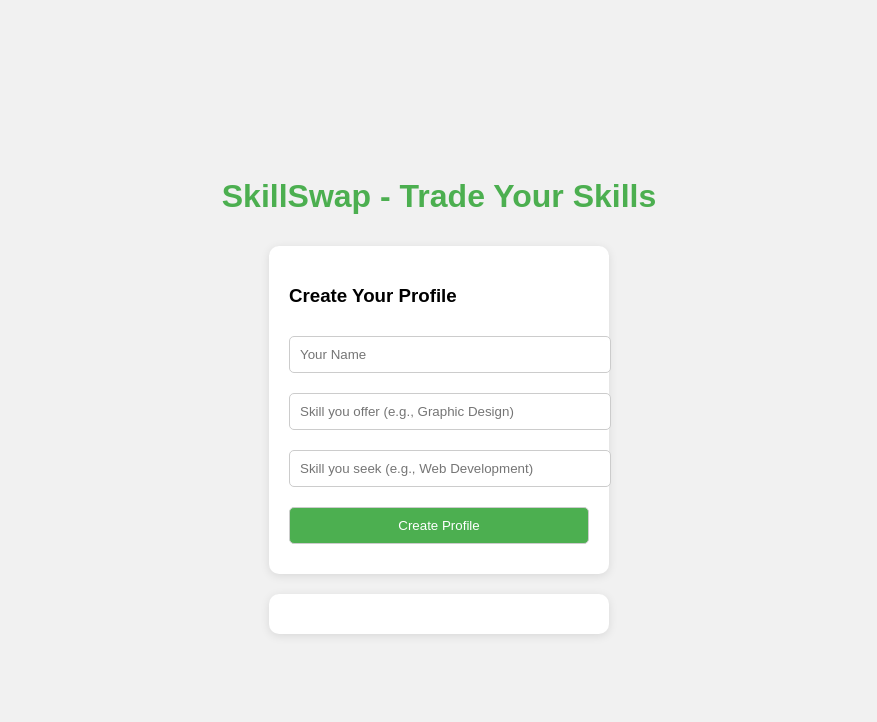
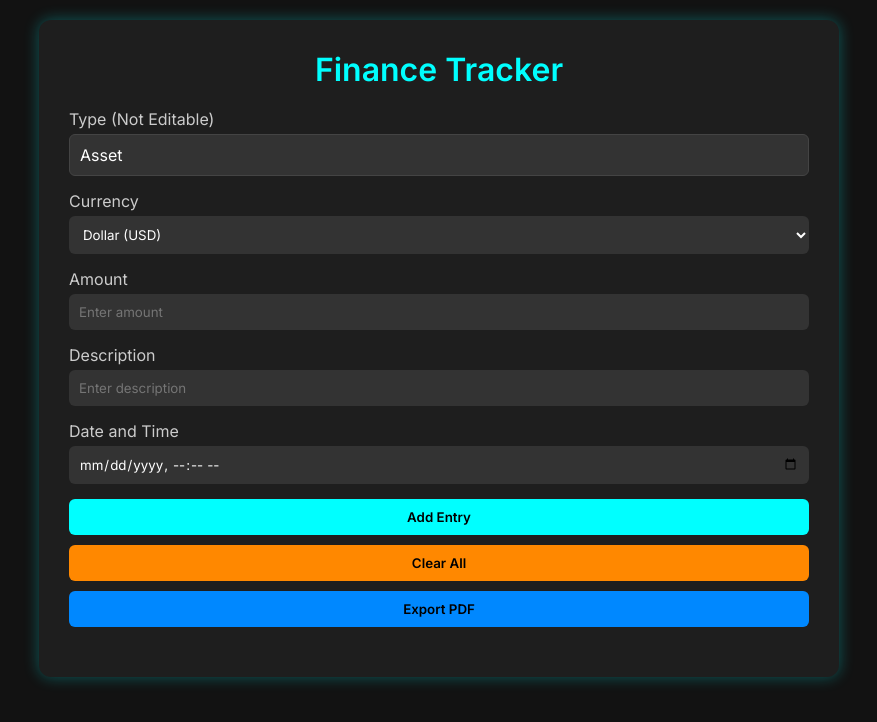
Before and after one commit to Notinsink/jack, a plain HTML site: page index.html in a window 1280 px wide. Shown: the whole page, without its empty margins (201-1078 px from the left). Drawn offline with nearby package versions, Linux system fonts and the light colour scheme.

Commit message:
Update index.html

```diff
--- a/index.html
+++ b/index.html
@@ -1,141 +1,209 @@
 <!DOCTYPE html>
 <html lang="en">
 <head>
-    <meta charset="UTF-8">
-    <meta name="viewport" content="width=device-width, initial-scale=1.0">
-    <title>SkillSwap - Skill Exchange Platform</title>
+  <meta charset="UTF-8" />
+  <meta name="viewport" content="width=device-width, initial-scale=1.0" />
+  <title>Local Finance Tracker</title>
+  <link href="https://fonts.googleapis.com/css2?family=Inter:wght@400;600&display=swap" rel="stylesheet">
+  <script src="https://cdnjs.cloudflare.com/ajax/libs/jspdf/2.5.1/jspdf.umd.min.js"></script>
   <style>
-        body {
-            font-family: Arial, sans-serif;
-            background-color: #f1f1f1;
+    * {
       margin: 0;
       padding: 0;
-            display: flex;
-            flex-direction: column;
-            align-items: center;
-            justify-content: center;
-            height: 100vh;
+      box-sizing: border-box;
+      font-family: 'Inter', sans-serif;
     }
-
+    body {
+      background: #121212;
+      color: #fff;
+      padding: 20px;
+    }
+    .container {
+      max-width: 800px;
+      margin: auto;
+      background: #1e1e1e;
+      padding: 30px;
+      border-radius: 12px;
+      box-shadow: 0 0 15px rgba(0, 255, 255, 0.3);
+    }
     h1 {
-            color: #4CAF50;
+      text-align: center;
+      margin-bottom: 20px;
+      color: #00ffff;
     }
-
-        .profile-form, .match-list, .contract-form {
-            background: white;
-            padding: 20px;
-            border-radius: 10px;
-            box-shadow: 0 2px 10px rgba(0, 0, 0, 0.1);
-            width: 300px;
-            margin: 10px;
+    .form-group {
+      margin-bottom: 15px;
     }
-
-        input, button {
-            margin: 10px 0;
+    label {
+      display: block;
+      margin-bottom: 5px;
+      color: #ccc;
+    }
+    input, select, button {
+      width: 100%;
       padding: 10px;
-            width: 100%;
-            border-radius: 5px;
-            border: 1px solid #ccc;
+      border: none;
+      border-radius: 6px;
     }
-
-        .match-item {
+    input, select {
+      background: #333;
+      color: #fff;
+    }
+    button {
+      background: #00ffff;
+      color: #000;
+      font-weight: bold;
+      cursor: pointer;
+      transition: background 0.3s;
+    }
+    button:hover {
+      background: #00dddd;
+    }
+    .entry-list {
+      margin-top: 20px;
+    }
+    .entry-item {
+      background: #222;
+      padding: 10px;
+      margin-bottom: 10px;
+      border-radius: 6px;
       display: flex;
       justify-content: space-between;
-            margin: 10px 0;
+      align-items: center;
+    }
+    .entry-item span {
+      display: inline-block;
+    }
+    .entry-item button {
+      background: #ff4444;
+      padding: 5px 10px;
+      margin-left: 10px;
+    }
+    .dropdown-lookalike {
+      background: #333;
+      color: #fff;
       padding: 10px;
-            background: #f9f9f9;
-            border-radius: 5px;
-        }
-
-        button {
-            background-color: #4CAF50;
-            color: white;
-            cursor: pointer;
-        }
-
-        button:hover {
-            background-color: #45a049;
+      border-radius: 6px;
+      border: 1px solid #444;
+      display: flex;
+      align-items: center;
     }
   </style>
 </head>
 <body>
+  <div class="container">
+    <h1>Finance Tracker</h1>
+    <div class="form-group">
+      <label for="entryType">Type (Not Editable)</label>
+      <div id="typeDisplay" class="dropdown-lookalike">Asset</div>
+    </div>
+    <div class="form-group" style="display: none;">
+      <select id="entryType">
+        <option value="asset" selected>Asset</option>
+        <option value="liability">Liability</option>
+        <option value="income">Income</option>
+        <option value="expense">Expense</option>
+        <option value="cash">Cash</option>
+      </select>
+    </div>
+    <div class="form-group">
+      <label for="currency">Currency</label>
+      <select id="currency">
+        <option value="USD">Dollar (USD)</option>
+        <option value="NGN">Naira (NGN)</option>
+        <option value="EUR">Euro (EUR)</option>
+      </select>
+    </div>
+    <div class="form-group">
+      <label for="amount">Amount</label>
+      <input type="number" id="amount" placeholder="Enter amount" />
+    </div>
+    <div class="form-group">
+      <label for="description">Description</label>
+      <input type="text" id="description" placeholder="Enter description" />
+    </div>
+    <div class="form-group">
+      <label for="datetime">Date and Time</label>
+      <input type="datetime-local" id="datetime" />
+    </div>
+    <button onclick="addEntry()">Add Entry</button>
+    <button onclick="clearEntries()" style="margin-top:10px; background:#ff8800;">Clear All</button>
+    <button onclick="exportToPDF()" style="margin-top:10px; background:#0088ff;">Export PDF</button>
 
-<h1>SkillSwap - Trade Your Skills</h1>
-
-<!-- User Profile Form -->
-<div class="profile-form">
-    <h3>Create Your Profile</h3>
-    <input type="text" id="name" placeholder="Your Name">
-    <input type="text" id="offering" placeholder="Skill you offer (e.g., Graphic Design)">
-    <input type="text" id="seeking" placeholder="Skill you seek (e.g., Web Development)">
-    <button onclick="createProfile()">Create Profile</button>
-</div>
-
-<!-- List of Matches -->
-<div class="match-list" id="matchList"></div>
-
-<!-- Skill Swap Contract -->
-<div class="contract-form" id="contractForm" style="display: none;">
-    <h3>Swap Contract</h3>
-    <p>Skill Offer: <span id="offerSkill"></span></p>
-    <p>Skill Sought: <span id="seekSkill"></span></p>
-    <button onclick="completeSwap()">Complete Swap</button>
+    <div class="entry-list" id="entryList"></div>
   </div>
 
   <script>
-    // Initialize users list
-    let profiles = JSON.parse(localStorage.getItem('profiles')) || [];
+    const entryList = document.getElementById('entryList');
+    const typeDisplay = document.getElementById('typeDisplay');
+    const entryTypeSelect = document.getElementById('entryType');
 
-    // Create Profile Function
-    function createProfile() {
-        const name = document.getElementById('name').value;
-        const offering = document.getElementById('offering').value;
-        const seeking = document.getElementById('seeking').value;
+    function loadEntries() {
+      const data = JSON.parse(localStorage.getItem('financeEntries')) || [];
+      entryList.innerHTML = '';
+      data.forEach((entry, index) => {
+        const item = document.createElement('div');
+        item.className = 'entry-item';
+        item.innerHTML = `
+          <span>${entry.type.toUpperCase()} | ${entry.currency} ${entry.amount} | ${entry.description} | ${entry.datetime}</span>
+          <button onclick="deleteEntry(${index})">Delete</button>
+        `;
+        entryList.appendChild(item);
+      });
+    }
 
-        if (name && offering && seeking) {
-            const profile = { name, offering, seeking };
-            profiles.push(profile);
-            localStorage.setItem('profiles', JSON.stringify(profiles));
-            document.getElementById('name').value = '';
-            document.getElementById('offering').value = '';
-            document.getElementById('seeking').value = '';
-            renderMatches();
+    function addEntry() {
+      const type = entryTypeSelect.value;
+      const currency = document.getElementById('currency').value;
+      const amount = document.getElementById('amount').value;
+      const description = document.getElementById('description').value;
+      const datetime = document.getElementById('datetime').value;
+      if (!amount || amount <= 0) return alert('Please enter a valid amount');
+      if (!datetime) return alert('Please select date and time');
+      const newEntry = { type, currency, amount, description, datetime };
+      const data = JSON.parse(localStorage.getItem('financeEntries')) || [];
+      data.push(newEntry);
+      localStorage.setItem('financeEntries', JSON.stringify(data));
+      loadEntries();
+      document.getElementById('amount').value = '';
+      document.getElementById('description').value = '';
+      document.getElementById('datetime').value = '';
+      typeDisplay.textContent = type.charAt(0).toUpperCase() + type.slice(1);
+    }
+
+    function deleteEntry(index) {
+      const data = JSON.parse(localStorage.getItem('financeEntries')) || [];
+      data.splice(index, 1);
+      localStorage.setItem('financeEntries', JSON.stringify(data));
+      loadEntries();
+    }
+
+    function clearEntries() {
+      if (confirm('Are you sure you want to clear all entries?')) {
+        localStorage.removeItem('financeEntries');
+        loadEntries();
       }
     }
 
-    // Render List of Matching Users
-    function renderMatches() {
-        const matchList = document.getElementById('matchList');
-        matchList.innerHTML = '';
+    function exportToPDF() {
+      const { jsPDF } = window.jspdf;
+      const doc = new jsPDF();
+      const data = JSON.parse(localStorage.getItem('financeEntries')) || [];
 
-        profiles.forEach((profile, index) => {
-            const matchItem = document.createElement('div');
-            matchItem.classList.add('match-item');
-            matchItem.innerHTML = `
-                <div>${profile.name} offers: ${profile.offering}, seeks: ${profile.seeking}</div>
-                <button onclick="initiateSwap(${index})">Start Swap</button>
-            `;
-            matchList.appendChild(matchItem);
+      doc.setFontSize(16);
+      doc.text("Finance Tracker Report", 20, 20);
+      let y = 30;
+
+      data.forEach((entry, index) => {
+        const line = `${index + 1}. ${entry.type.toUpperCase()} | ${entry.currency} ${entry.amount} | ${entry.description} | ${entry.datetime}`;
+        doc.text(line, 20, y);
+        y += 10;
       });
+
+      doc.save("finance_report.pdf");
     }
 
-    // Initiate a Skill Swap
-    function initiateSwap(index) {
-        const profile = profiles[index];
-        document.getElementById('offerSkill').innerText = profile.offering;
-        document.getElementById('seekSkill').innerText = profile.seeking;
-        document.getElementById('contractForm').style.display = 'block';
-    }
-
-    // Complete the Swap
-    function completeSwap() {
-        alert('Swap Completed!');
-        document.getElementById('contractForm').style.display = 'none';
-    }
-
-    // Initial render
-    renderMatches();
+    loadEntries();
   </script>
-
 </body>
 </html>
```
Lines whose indentation alone changed are shown as unchanged.
